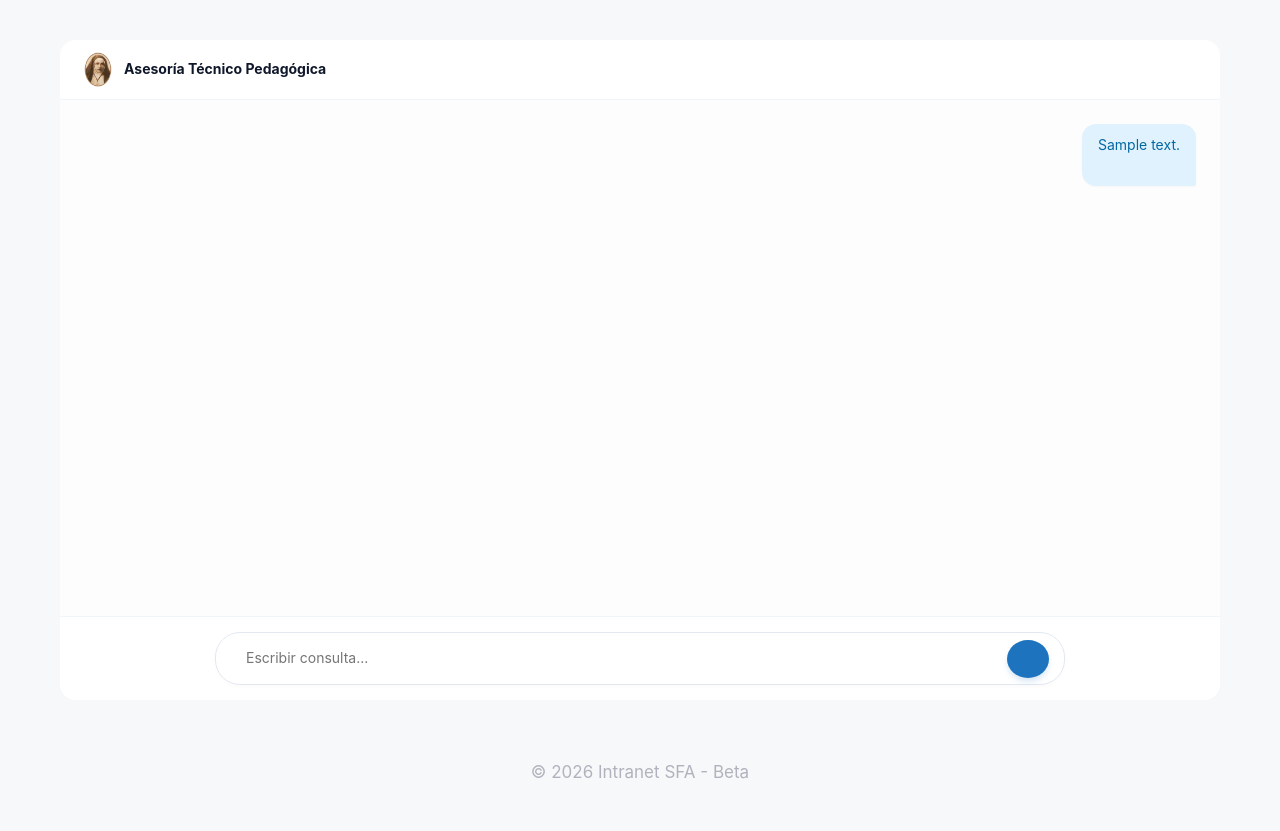
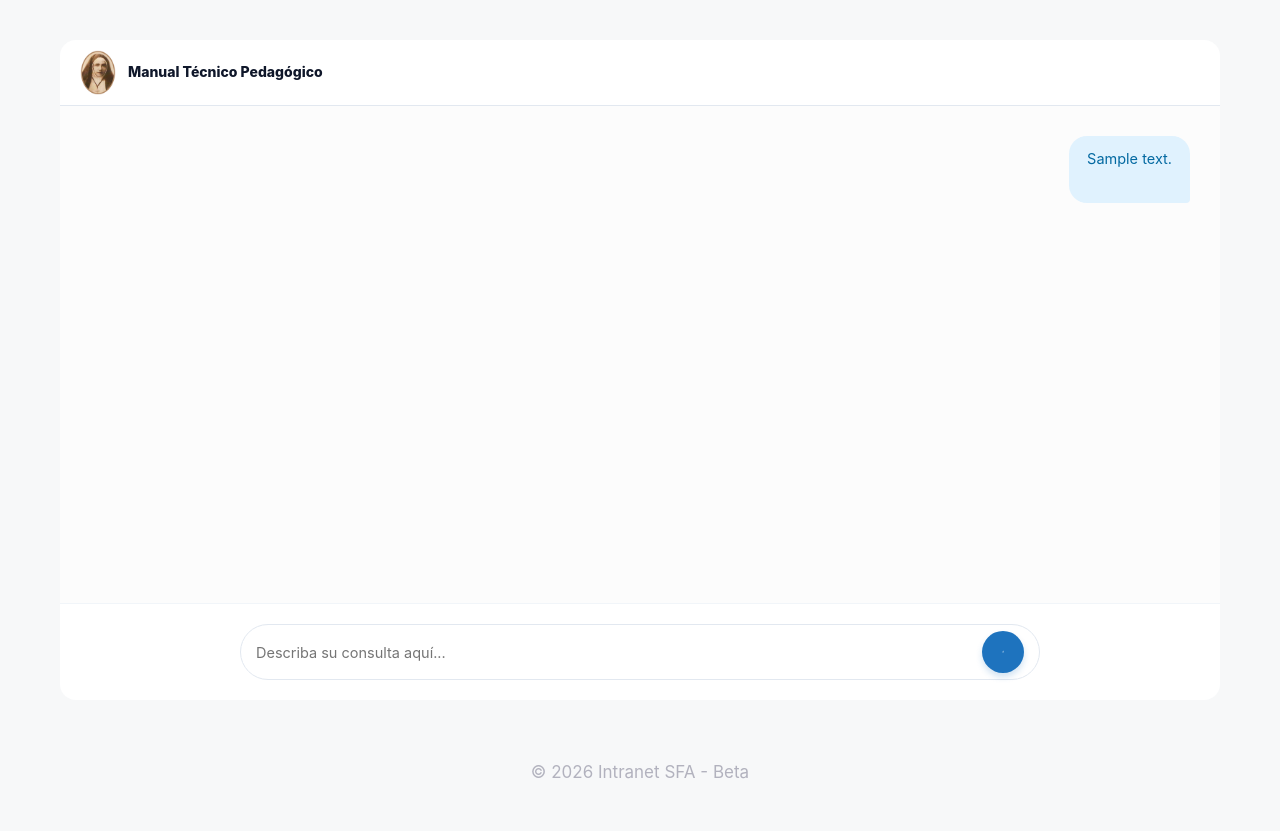
Before and after one commit to jeria88/intranet-sf, a Django app: a page that uses ai_modules/templates/ai_modules/chat.html in a window 1280 px wide. Shown: the part 383-1214 px from the top of the page. Run offline with Django 5.2, Linux system fonts and the light colour scheme; a user stored in the database is signed in; tables that the repository leaves empty hold one stand-in row (values such as "Sample post"); grey boxes marked "Sample" are stand-in pictures; data that the repository does not hold is empty.

Commit message:
fix: shielded UI and PDF redemption (inline styles, no ANCI, robust printing)

```diff
--- a/ai_modules/templates/ai_modules/chat.html
+++ b/ai_modules/templates/ai_modules/chat.html
@@ -2,92 +2,145 @@
 {% load static %}
 
 {% block extra_css %}
-<link rel="stylesheet" href="{% static 'ai_modules/css/ia_canvas.css' %}">
+<link rel="stylesheet" href="{% static 'ai_modules/css/ia_canvas.css' %}?v={% now 'U' %}">
+<style>
+    /* Estilos Blindados para evitar Caché */
+    #main-wrapper { background: #f8fafc !important; }
+
+    .chat-header {
+        background: #fff !important;
+        border-bottom: 1px solid #e2e8f0 !important;
+        padding: 10px 20px !important;
+        display: flex !important;
+        justify-content: space-between !important;
+        align-items: center !important;
+    }
+
+    /* Botón de Envío Circular/Píldora */
+    #send-btn {
+        width: 42px !important;
+        height: 42px !important;
+        border-radius: 50% !important;
+        background: #1e73be !important;
+        border: none !important;
+        display: flex !important;
+        align-items: center !important;
+        justify-content: center !important;
+        cursor: pointer !important;
+        transition: transform 0.2s !important;
+        box-shadow: 0 4px 6px rgba(30,115,190,0.2) !important;
+    }
+    #send-btn:hover { transform: scale(1.05) !important; background: #165a94 !important; }
+    #send-btn svg { width: 22px !important; height: 22px !important; stroke: white !important; fill: none !important; }
+
+    /* Estilo de Mensajes */
+    .message-row.user { align-self: flex-end !important; margin-left: 20% !important; }
+    .message-row.ai { align-self: flex-start !important; margin-right: 20% !important; }
+    .bubble { padding: 12px 18px !important; border-radius: 18px !important; font-size: 14.5px !important; line-height: 1.5 !important; }
+    .user .bubble { background: #e0f2fe !important; color: #0369a1 !important; border-bottom-right-radius: 4px !important; }
+    .ai .bubble { background: #fff !important; color: #334155 !important; border: 1px solid #e2e8f0 !important; border-bottom-left-radius: 4px !important; }
+
+    /* Contenedor de Reporte (Oculto en Pantalla) */
+    #print-container { display: none; }
+
+    @media print {
+        @page { size: portrait; margin: 20mm; }
+        body * { visibility: hidden; }
+        #print-container, #print-container * { visibility: visible; }
+        #print-container {
+            display: block !important;
+            position: absolute !important;
+            left: 0 !important;
+            top: 0 !important;
+            width: 100% !important;
+            background: white !important;
+        }
+        .print-card { border: 1px solid #ccc; margin-bottom: 30px; break-inside: avoid; }
+        .print-card-header { background: #1e293b !important; color: white !important; padding: 8px 15px; -webkit-print-color-adjust: exact; }
+        .print-card-body { padding: 20px; font-size: 12px; }
+        table { width: 100%; border-collapse: collapse; margin: 10px 0; }
+        th { background: #f1f5f9 !important; border: 1px solid #999; padding: 8px; -webkit-print-color-adjust: exact; }
+        td { border: 1px solid #ccc; padding: 8px; }
+    }
+</style>
 {% endblock %}
 
 {% block content %}
-<div id="main-wrapper" class="chat-main-layout">
-    <div class="chat-sidebar">
-        <!-- Cabecera de Chat Minimalista -->
+<div id="main-wrapper" class="chat-main-layout" style="display: flex; flex-direction: column; height: calc(100vh - 140px); overflow: hidden; border-radius: 16px; background: #fff;">
+    <!-- Cabecera Limpia -->
     <div class="chat-header">
         <div style="display: flex; align-items: center; gap: 12px;">
-                <img src="{% static 'img/logo.png' %}" alt="Logo" style="width: 28px; height: auto;">
-                <h2 style="font-size: 14px; margin: 0; font-weight: 700; color: var(--text-dark);">Asesoría Técnico Pedagógica</h2>
+            <img src="{% static 'img/logo.png' %}" alt="Logo" style="width: 36px; height: auto;">
+            <h2 style="font-size: 14px; margin: 0; font-weight: 800; color: #0f172a;">Manual Técnico Pedagógico</h2>
         </div>
-
-            <button id="btn-main-print" class="btn-header-pdf" style="display: none;" onclick="window.print()">
-                <span>📄</span> Reporte PDF
+        <button id="btn-main-print" style="display: none; background: #1e293b; color: white; border: none; padding: 8px 16px; border-radius: 8px; font-size: 12px; font-weight: 700; cursor: pointer;" onclick="window.print()">
+            📥 Descargar Reporte PDF
         </button>
     </div>
 
-        <div class="chat-messages" id="chat-messages">
+    <!-- Mensajes -->
+    <div id="chat-messages" style="flex: 1; overflow-y: auto; padding: 30px; display: flex; flex-direction: column; gap: 20px; background: #fcfcfc;">
         {% if not chat_messages %}
         <div class="message-row ai">
-                <div class="message-content">Bienvenido. He analizado la normativa institucional para apoyarte en tu gestión. ¿Qué situación deseas revisar?</div>
+            <div class="bubble">Bienvenido. He analizado la normativa institucional. ¿Qué situación normativa deseas consultar hoy?</div>
         </div>
         {% endif %}
 
         {% for msg in chat_messages %}
-            <div class="message-row {% if msg.role == 'assistant' %}ai{% else %}user{% endif %}">
-                <div class="message-content">
-                    <span class="raw-message" style="display:none;">{{ msg.content }}</span>
-                    <div class="rendered-message"></div>
+        <div class="message-row {% if msg.role == 'assistant' %}ai{% else %}user{% endif %}" style="max-width: 85%;">
+            <div class="bubble">
+                <span class="raw-data" style="display:none;">{{ msg.content }}</span>
+                <div class="render-target"></div>
             </div>
         </div>
         {% endfor %}
     </div>
 
-        <div class="chat-input-area" style="padding: 15px 25px; background: white; border-top: 1px solid #f1f5f9;">
-            <div style="max-width: 850px; margin: 0 auto; display: flex; align-items: center; gap: 15px; background: #fff; border: 1px solid #e2e8f0; border-radius: 25px; padding: 6px 15px; box-shadow: 0 2px 4px rgba(0,0,0,0.02);">
-                <textarea id="chat-input" placeholder="Escribir consulta..." rows="1" style="flex:1; border:none; outline:none; resize:none; font-size:14px; color: var(--text-base); padding-top: 8px;"></textarea>
-                <button id="send-btn" title="Enviar Consulta">
-                    <svg viewBox="0 0 24 24" fill="none" stroke="currentColor" stroke-width="2.5" stroke-linecap="round" stroke-linejoin="round" style="width:18px; height:18px;"><path d="M22 2L11 13M22 2L15 22L11 13L2 9L22 2z"></path></svg>
+    <!-- Input -->
+    <div style="padding: 20px; background: white; border-top: 1px solid #f1f5f9;">
+        <div style="max-width: 800px; margin: 0 auto; display: flex; align-items: center; gap: 12px; background: #fff; border: 1.5px solid #e2e8f0; border-radius: 30px; padding: 6px 15px;">
+            <textarea id="chat-input" placeholder="Describa su consulta aquí..." rows="1" style="flex:1; border:none; outline:none; resize:none; font-size:14.5px; padding: 10px 0;"></textarea>
+            <button id="send-btn">
+                <svg viewBox="0 0 24 24" stroke="currentColor" stroke-width="2.5" fill="none" stroke-linecap="round" stroke-linejoin="round">
+                    <line x1="22" y1="2" x2="11" y2="13"></line>
+                    <polygon points="22 2 15 22 11 13 2 9 22 2"></polygon>
+                </svg>
             </button>
         </div>
     </div>
 </div>
 
-    <!-- Contenedor para Reporte PDF (Invisible en UI, Única fuente para Print) -->
-    <div class="canvas-container" id="canvas-container">
-        <!-- Encabezado de Reporte Formal (Sin ANCI) -->
-        <div class="print-only-header" style="display: none; border-bottom: 2px solid #1e293b; padding-bottom: 20px; margin-bottom: 30px;">
-            <div style="display: flex; justify-content: space-between; align-items: flex-end;">
+<!-- CONTENEDOR DE IMPRESIÓN (INVISIBLE EN PANTALLA) -->
+<div id="print-container">
+    <div style="border-bottom: 3px solid #1e293b; padding-bottom: 20px; margin-bottom: 30px; display: flex; justify-content: space-between; align-items: center;">
         <div style="display: flex; align-items: center; gap: 20px;">
-                    <img src="{% static 'img/logo.png' %}" alt="Logo" style="width: 75px; height: auto;">
+            <img src="{% static 'img/logo.png' %}" alt="Logo" style="width: 80px; height: auto;">
             <div>
-                        <h1 style="margin: 0; font-size: 18px; color: #1e293b; font-weight: 800; text-transform: uppercase;">Informe de Asesoría Técnica</h1>
-                        <p style="margin: 2px 0 0; color: #475569; font-weight: 700;">{{ assistant.establishment }}</p>
+                <h1 style="margin: 0; font-size: 20px; color: #1e293b; font-weight: 800; text-transform: uppercase;">Informe de Gestión Técnico Pedagógica</h1>
+                <p style="margin: 5px 0 0; color: #475569; font-weight: 700;">{{ assistant.establishment }}</p>
             </div>
         </div>
-                <div style="text-align: right; font-size: 10px; font-weight: 600; color: #64748b;">
-                    <p style="margin: 0;">Fecha: <span id="print-date"></span></p>
+        <div style="text-align: right; font-size: 11px;">
+            <p style="margin: 0; font-weight: 700;">Fecha: <span id="print-date"></span></p>
             <p style="margin: 2px 0 0;">Red Educacional Hermanas Franciscanas</p>
         </div>
     </div>
+
+    <div class="print-card">
+        <div class="print-card-header">Sustento Normativo e Institucional</div>
+        <div id="print-a" class="print-card-body"></div>
+    </div>
+    <div class="print-card">
+        <div class="print-card-header">Ruta de Acción y Procedimientos</div>
+        <div id="print-b" class="print-card-body"></div>
+    </div>
+    <div class="print-card">
+        <div class="print-card-header">Checklist de Monitoreo</div>
+        <div id="print-c" class="print-card-body"></div>
     </div>
 
-        <div id="canvas-content" class="canvas-grid">
-            <div class="canvas-card">
-                <div class="card-header"><h3>1. Análisis Normativo Institucional</h3></div>
-                <div id="canvas-section-a" class="card-body"></div>
-            </div>
-            <div class="canvas-card">
-                <div class="card-header"><h3>2. Ruta de Acción Sugerida</h3></div>
-                <div id="canvas-section-b" class="card-body"></div>
-            </div>
-            <div class="canvas-card">
-                <div class="card-header"><h3>3. Protocolo de Seguimiento</h3></div>
-                <div id="canvas-section-c" class="card-body"></div>
-            </div>
-        </div>
-
-        <div class="print-disclaimer" style="display: none; margin-top: 60px; padding: 20px; border: 1px solid #cbd5e0; background: #f8fafc; font-size: 10px; line-height: 1.6; color: #4a5568; text-align: justify;">
-            <p><strong>RECOMENDACIÓN TÉCNICA:</strong> Este documento ha sido generado mediante un motor de análisis institucional. Su contenido es de carácter orientativo y debe ser revisado y validado formalmente por el equipo directivo del establecimiento antes de cualquier resolución definitiva.</p>
-        </div>
-
-        <div class="print-only-footer" style="display: none; margin-top: 40px; padding-top: 20px; border-top: 1px solid #ddd; text-align: center; font-size: 9px; color: #999;">
-            <p>Soporte de Gestión Técnico Pedagógica — © 2026 Red Educacional SFA</p>
-        </div>
+    <div style="margin-top: 50px; padding: 15px; border: 1px solid #cbd5e0; background: #f8fafc; font-size: 10px; text-align: justify; color: #4a5568;">
+        <strong>AVISO LEGAL:</strong> Este reporte es una herramienta de apoyo sugerida. Debe ser validada por el profesional experto a cargo antes de su implementación administrativa.
     </div>
 </div>
 {% endblock %}
@@ -101,20 +154,16 @@
     const printBtn = document.getElementById('btn-main-print');
     const assistantSlug = '{{ assistant.slug }}';
 
-    const sectionA = document.getElementById('canvas-section-a');
-    const sectionB = document.getElementById('canvas-section-b');
-    const sectionC = document.getElementById('canvas-section-c');
-
     function scrollToBottom() { chatMessages.scrollTop = chatMessages.scrollHeight; }
 
-    function updateReportData(text) {
+    function updateReport(text) {
         if (!text) return;
         const regexA = /A\.\s+SUSTENTO/i;
         const regexB = /B\.\s+RUTA/i;
         const regexC = /C\.\s+CHECKLIST/i;
 
         if (text.match(regexA) || text.match(regexB) || text.match(regexC)) {
-            printBtn.style.display = 'flex';
+            printBtn.style.display = 'block';
             const parts = text.split(regexB);
             const partA = (parts[0] || '').replace(regexA, '').trim();
             const remainBC = parts[1] || '';
@@ -122,47 +171,46 @@
             const partB = (partsBC[0] || '').trim();
             const partC = (partsBC[1] || '').trim();
 
-            sectionA.innerHTML = marked.parse(partA);
-            sectionB.innerHTML = marked.parse(partB);
-            sectionC.innerHTML = marked.parse(partC).replace(/<li>/g, '<li style="list-style: none; margin-bottom: 5px;">[ ] ');
+            document.getElementById('print-a').innerHTML = marked.parse(partA);
+            document.getElementById('print-b').innerHTML = marked.parse(partB);
+            document.getElementById('print-c').innerHTML = marked.parse(partC).replace(/<li>/g, '<li style="list-style:none; margin-bottom:5px;">[ ] ');
             document.getElementById('print-date').innerText = new Date().toLocaleDateString('es-CL');
-            document.querySelector('.print-disclaimer').style.display = 'block';
         }
     }
 
     const initialResponse = `{{ last_ai_response|safe|escapejs }}`;
-    if (initialResponse && initialResponse !== 'None') { updateReportData(initialResponse); }
+    if (initialResponse && initialResponse !== 'None') { updateReport(initialResponse); }
 
     async function sendMessage() {
         const text = chatInput.value.trim();
         if (!text) return;
         chatInput.value = '';
-        appendMessage('user', text);
+        appendMsg('user', text);
         scrollToBottom();
-        const loadingId = 'loading-' + Date.now();
-        appendLoading(loadingId);
+        const tid = 'load-' + Date.now();
+        appendLoading(tid);
 
         try {
-            const response = await fetch(`/ia/${assistantSlug}/chat/`, {
+            const r = await fetch(`/ia/${assistantSlug}/chat/`, {
                 method: 'POST',
                 headers: { 'Content-Type': 'application/x-www-form-urlencoded', 'X-CSRFToken': '{{ csrf_token }}' },
                 body: new URLSearchParams({ 'message': text })
             });
-            const data = await response.json();
-            document.getElementById(loadingId).remove();
-            if (data.status === 'success') {
-                appendMessage('assistant', data.response);
-                updateReportData(data.response);
+            const d = await r.json();
+            document.getElementById(tid).remove();
+            if (d.status === 'success') {
+                appendMsg('assistant', d.response);
+                updateReport(d.response);
             }
             scrollToBottom();
-        } catch (error) { if(document.getElementById(loadingId)) document.getElementById(loadingId).remove(); }
+        } catch (e) { if(document.getElementById(tid)) document.getElementById(tid).remove(); }
     }
 
-    function appendMessage(role, content) {
+    function appendMsg(role, content) {
         const div = document.createElement('div');
-        const roleClass = (role === 'assistant' || role === 'ai') ? 'ai' : 'user';
-        div.className = `message-row ${roleClass}`;
-        div.innerHTML = `<div class="message-content">${marked.parse(content)}</div>`;
+        div.className = `message-row ${role === 'assistant' ? 'ai' : 'user'}`;
+        div.style.maxWidth = '85%';
+        div.innerHTML = `<div class="bubble">${marked.parse(content)}</div>`;
         chatMessages.appendChild(div);
     }
 
@@ -170,17 +218,16 @@
         const div = document.createElement('div');
         div.className = 'message-row ai';
         div.id = id;
-        div.innerHTML = `<div class="message-content">Analizando normativa...</div>`;
+        div.innerHTML = `<div class="bubble">Procesando consulta...</div>`;
         chatMessages.appendChild(div);
     }
 
     sendBtn.addEventListener('click', sendMessage);
-    chatInput.addEventListener('keydown', (e) => { if (e.key === 'Enter' && !e.shiftKey) { e.preventDefault(); sendMessage(); } });
+    chatInput.addEventListener('keydown', (e) => { if(e.key === 'Enter' && !e.shiftKey) { e.preventDefault(); sendMessage(); } });
 
-    document.querySelectorAll('.chat-messages .message-content').forEach(div => {
-        const rawSpan = div.querySelector('.raw-message');
-        const renderedDiv = div.querySelector('.rendered-message');
-        if (rawSpan && renderedDiv) { renderedDiv.innerHTML = marked.parse(rawSpan.textContent); }
+    document.querySelectorAll('.message-row .render-target').forEach(div => {
+        const raw = div.previousElementSibling.textContent;
+        div.innerHTML = marked.parse(raw);
     });
 </script>
 {% endblock %}
```
Lines whose indentation alone changed are shown as unchanged.
